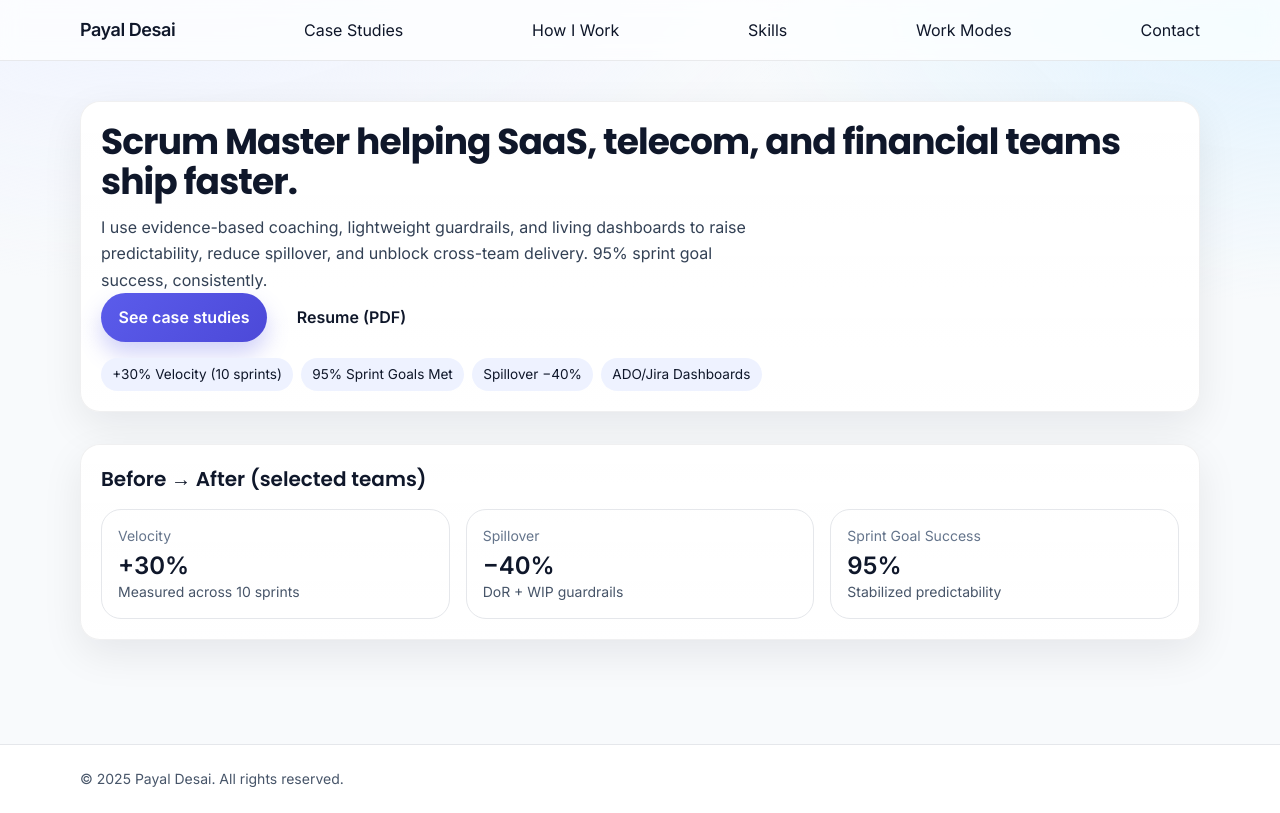
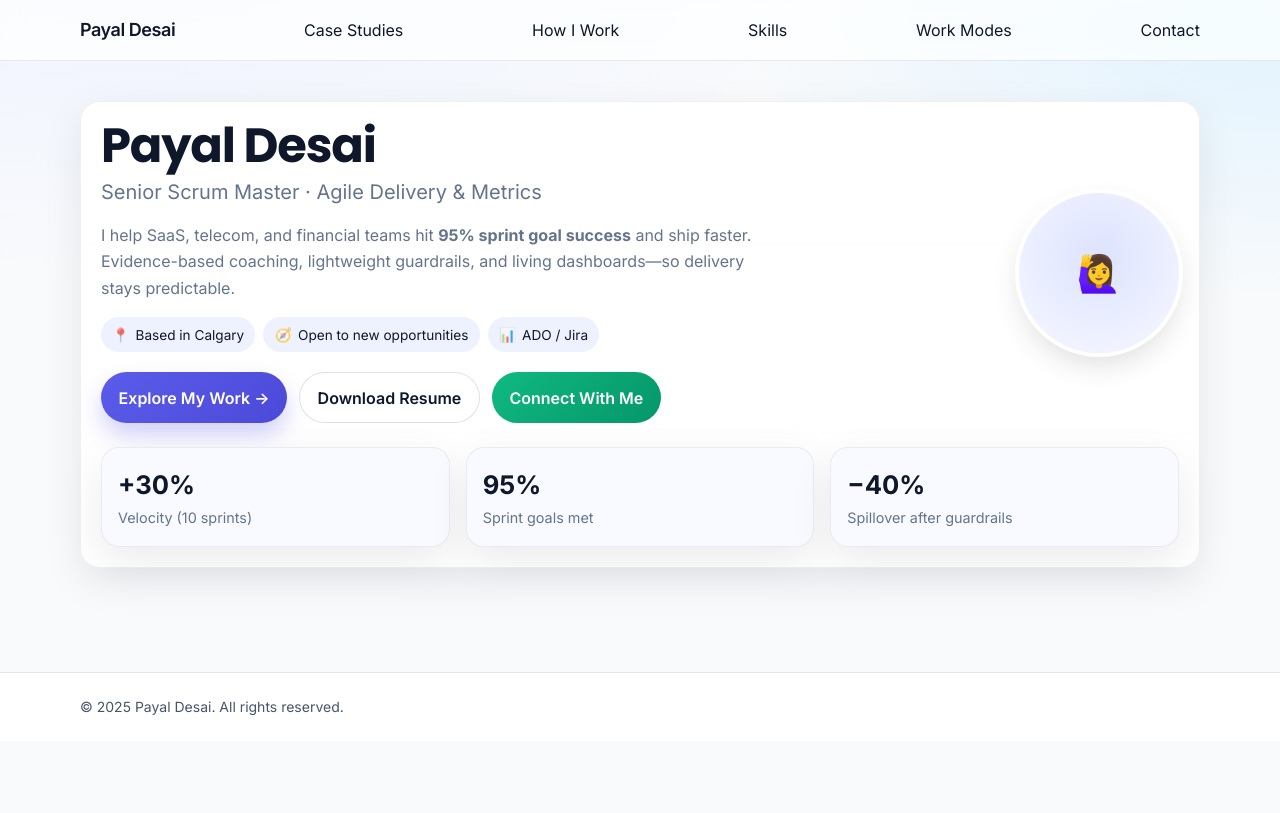
Before and after one commit to dirghak/Payal-Desai, a Next.js app: page / in a window 1280 px wide. Built offline with nearby package versions, Linux system fonts and the light colour scheme.

Commit message:
Update page.tsx

```diff
--- a/app/page.tsx
+++ b/app/page.tsx
@@ -7,66 +7,47 @@ import MetricsBeforeAfter from '../components/MetricsBeforeAfter'
 export default function Page() {
   return (
     <div className="space-y-8">
-      <HeroCard>
-        <div className="flex flex-col gap-5 md:flex-row md:items-center md:justify-between">
-          <div>
-            <h1 className="text-3xl md:text-4xl font-bold tracking-tight">
-              Scrum Master helping SaaS, telecom, and financial teams ship faster.
+      <section className="card">
+        <div className="flex flex-col md:flex-row md:items-center md:justify-between gap-6">
+          {/* Left copy */}
+          <div className="max-w-2xl">
+            <h1 className="text-3xl md:text-5xl font-bold tracking-tight">
+              Payal Desai
             </h1>
-            <p className="mt-3 text-slate-700 max-w-2xl">
-              I use evidence-based coaching, lightweight guardrails, and living dashboards to raise predictability,
-              reduce spillover, and unblock cross-team delivery. 95% sprint goal success, consistently.
+            <p className="mt-2 text-xl text-muted">
+              Senior Scrum Master · Agile Delivery & Metrics
+            </p>
+            <p className="mt-4 text-muted">
+              I help SaaS, telecom, and financial teams hit <strong>95% sprint goal success</strong> and ship faster.
+              Evidence-based coaching, lightweight guardrails, and living dashboards—so delivery stays predictable.
             </p>
 
-            <div className="flex gap-3">
-              <a href="/case-studies" className="btn btn-primary">See case studies</a>
-              <a href="/resumes/Payal_Desai.pdf" target="_blank" className="btn btn-outline">Resume (PDF)</a>
+            <div className="chips mt-4">
+              <span className="chip"><i>📍</i> Based in Calgary</span>
+              <span className="chip"><i>🧭</i> Open to new opportunities</span>
+              <span className="chip"><i>📊</i> ADO / Jira</span>
             </div>
 
-            <div className="mt-4 flex flex-wrap gap-2 text-sm">
-              <span className="chip">+30% Velocity (10 sprints)</span>
-              <span className="chip">95% Sprint Goals Met</span>
-              <span className="chip">Spillover −40%</span>
-              <span className="chip">ADO/Jira Dashboards</span>
+            <div className="mt-5 flex flex-wrap gap-3">
+              <a href="/case-studies" className="btn btn-primary">Explore My Work →</a>
+              <a href="/resumes/Payal_Desai.pdf" target="_blank" className="btn btn-ghost">Download Resume</a>
+              <a href="/contact" className="btn btn-success">Connect With Me</a>
             </div>
-             {/* <div className="mt-4 flex flex-wrap gap-2 text-sm">
-              <span className="rounded-full px-3 py-1 bg-indigo-50">+30% Velocity (10 sprints)</span>
-              <span className="rounded-full px-3 py-1 bg-indigo-50">95% Sprint Goals Met</span>
-              <span className="rounded-full px-3 py-1 bg-indigo-50">Spillover −40%</span>
-              <span className="rounded-full px-3 py-1 bg-indigo-50">ADO/Jira Dashboards</span>
-            </div> */}
           </div>
 
-          {/* <div className="flex gap-3">
-            <Link href="/case-studies" className="rounded-2xl px-4 py-2 bg-indigo-600 text-white shadow-soft hover:bg-indigo-700">
-              See case studies
-            </Link>
-            <Link href="/resumes/Payal_Desai.pdf" target="_blank" className="rounded-2xl px-4 py-2 border border-slate-300 bg-white">
-              Resume (PDF)
-            </Link>
-          </div>  */}
+          {/* Optional profile circle (replace src) */}
+          <div className="shrink-0">
+            <div style={{width:160,height:160}} className="rounded-full overflow-hidden ring-4 ring-white shadow-[0_12px_28px_rgba(2,6,23,.12)] bg-[radial-gradient(circle_at_50%_40%,#DDE3FF,#F7F8FF)] flex items-center justify-center">
+              <span className="text-4xl">🙋‍♀️</span>
+            </div>
+          </div>
         </div>
-      </HeroCard>
 
-      {/* Optional: Before/After metrics on home */}
-      <section className="card">
-        <h2 className="text-xl font-semibold mb-4">Before → After (selected teams)</h2>
-        <div className="grid md:grid-cols-3 gap-4">
-          <div className="rounded-2xl border p-4">
-            <div className="text-sm text-slate-500 mb-1">Velocity</div>
-            <div className="text-2xl font-semibold">+30%</div>
-            <div className="text-sm text-slate-600">Measured across 10 sprints</div>
-          </div>
-          <div className="rounded-2xl border p-4">
-            <div className="text-sm text-slate-500 mb-1">Spillover</div>
-            <div className="text-2xl font-semibold">−40%</div>
-            <div className="text-sm text-slate-600">DoR + WIP guardrails</div>
-          </div>
-          <div className="rounded-2xl border p-4">
-            <div className="text-sm text-slate-500 mb-1">Sprint Goal Success</div>
-            <div className="text-2xl font-semibold">95%</div>
-            <div className="text-sm text-slate-600">Stabilized predictability</div>
-          </div>
+        {/* KPIs row */}
+        <div className="grid md:grid-cols-3 gap-4 mt-6">
+          <div className="kpi"><div className="value">+30%</div><div className="label">Velocity (10 sprints)</div></div>
+          <div className="kpi"><div className="value">95%</div><div className="label">Sprint goals met</div></div>
+          <div className="kpi"><div className="value">−40%</div><div className="label">Spillover after guardrails</div></div>
         </div>
       </section>
     </div>
```
